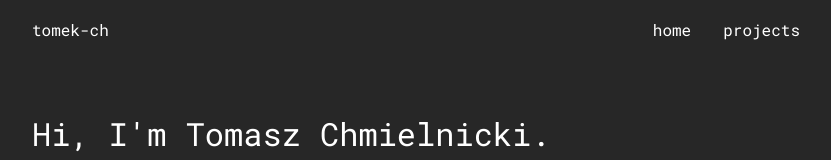
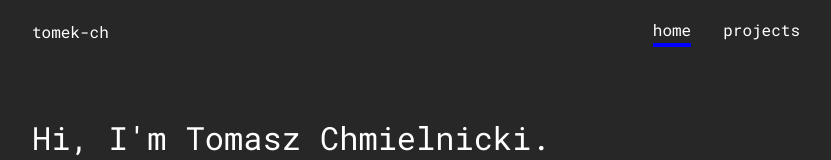
Before and after one commit to tomek-ch/portfolio2, a Next.js app: page / in a window 1280 px wide. Shown: the top 160 px of the page, without its empty margins (224-1055 px from the left). Built offline with nearby package versions, Linux system fonts and the light colour scheme.

Commit message:
Add route indicator to header

```diff
--- a/components/Header.js
+++ b/components/Header.js
@@ -1,16 +1,26 @@
 import Link from "next/link";
-import { header } from "../styles/Header.module.css";
+import { header, activeLink } from "../styles/Header.module.css";
+import { useRouter } from "next/router";
 
-const Header = () => (
+const Header = () => {
+  const router = useRouter();
+  return (
     <header className={header}>
       <h1>
         <Link href="/">tomek-ch</Link>
       </h1>
       <nav>
-      <Link href="/">home</Link>
-      <Link href="/projects">projects</Link>
+        <Link href="/">
+          <a className={router.asPath === "/" ? activeLink : ""}>home</a>
+        </Link>
+        <Link href="/projects">
+          <a className={router.asPath === "/projects" ? activeLink : ""}>
+            projects
+          </a>
+        </Link>
       </nav>
     </header>
   );
+};
 
 export default Header;
--- a/styles/Header.module.css
+++ b/styles/Header.module.css
@@ -15,3 +15,7 @@
   font-size: 1em;
   font-weight: normal;
 }
+
+.activeLink {
+  border-bottom: 4px solid var(--highlight);
+}
```
Lines whose indentation alone changed are shown as unchanged.
